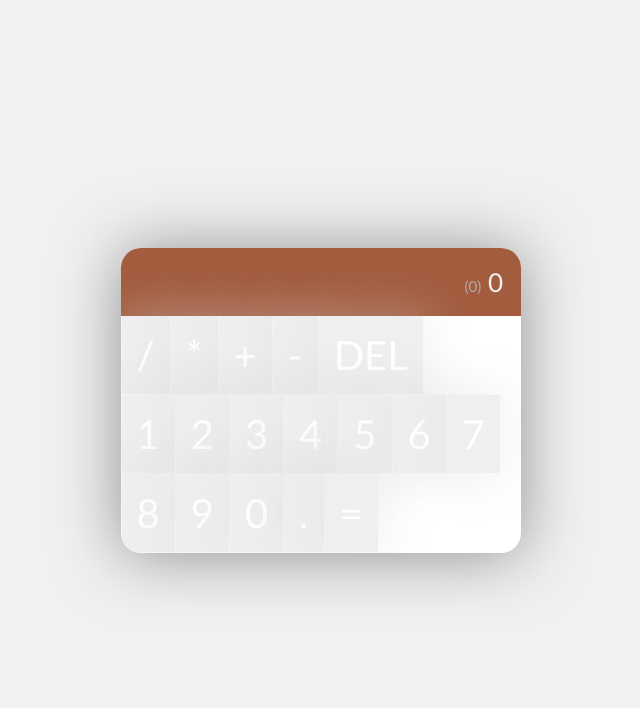
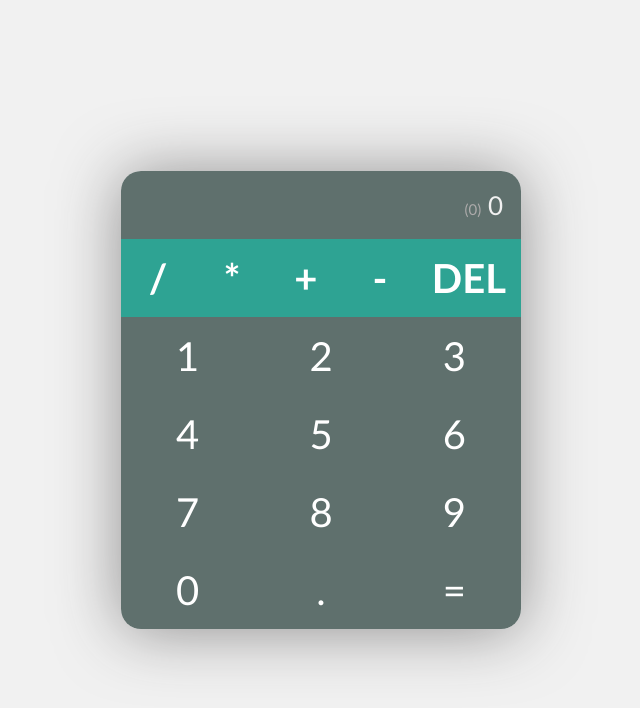
Before and after one commit to hughesmarissa/my-pal-cal, a React (Create React App) app: page / in a window 1280 px wide. Shown: the top 708 px of the page, without its empty margins (319-959 px from the left). Built offline with nearby package versions, Linux system fonts and the light colour scheme.

Commit message:
Add operators & digits styles

```diff
--- a/src/index.css
+++ b/src/index.css
@@ -2,7 +2,7 @@
 :root {
     --primary: #2EA393;
     --secondary: #F09873;
-    --dark: #A35C3E;
+    --dark: #5F706D;
     --light: #F1F1F1;
 }
 
@@ -50,11 +50,11 @@
 button {
     appearance: none; /* no default styles*/
     border: none;
-    box-shadow: 0px 0px 45px 7px rgba(212,212,212,0.31) ;
+    /*box-shadow: 0px 0px 45px 7px rgba(212,212,212,0.31) ;*/
     color: white;
     font-size: 40px;
     padding: 15px;
-    margin: .5px;
+    /*margin: .4px;*/
     cursor: pointer;
     transition: 0.4s;
 }
@@ -62,3 +62,24 @@
 button:hover {
     opacity: 0.9;
 }
+
+.operators {
+    display: flex;
+}
+
+.operators button {
+    flex: 1 1 0%; /* makes buttons equal*/
+    background-color: var(--primary);
+    font-weight: 700;
+}
+
+.digits {
+    display: flex;
+    flex-wrap: wrap;
+}
+
+.digits button {
+    flex: 1 1 33.333%; /* stretches to fit */
+    max-width: 33.333%; /* to be sure buttons are fully stretched*/
+    background-color: var(--dark);
+}
```
